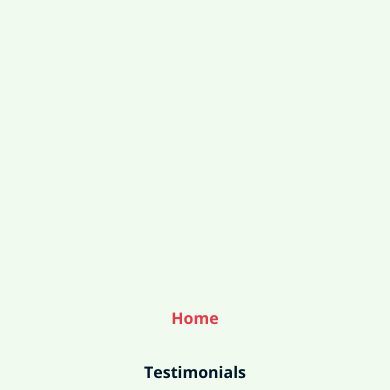
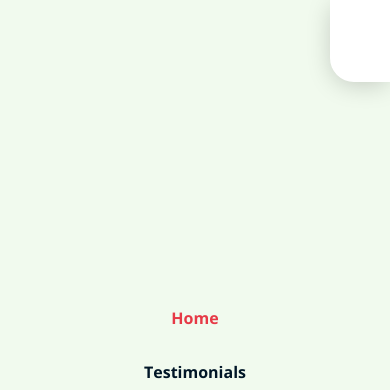
Before and after one commit to josuerushanika/Animatedfile, a website: page index.html in a window 390 px wide. Shown: the top 390 px of the page. Drawn offline with nearby package versions, Linux system fonts and the light colour scheme; a web font is replaced by a local one.

Commit message:
Update nav .mobile-close

```diff
--- a/style.css
+++ b/style.css
@@ -375,5 +375,12 @@ nav ul li {
 
   nav .mobile-close {
     z-index: 200;
+    background: #fff;
+    box-shadow: 0 4px 26px -3px rgba(0, 0, 0, 0.22);
+    border-radius: 0 0 0 24px;
+    padding: 30px;
+    position: fixed;
+    right: 0;
+    top: 0;
   }
 }
```
